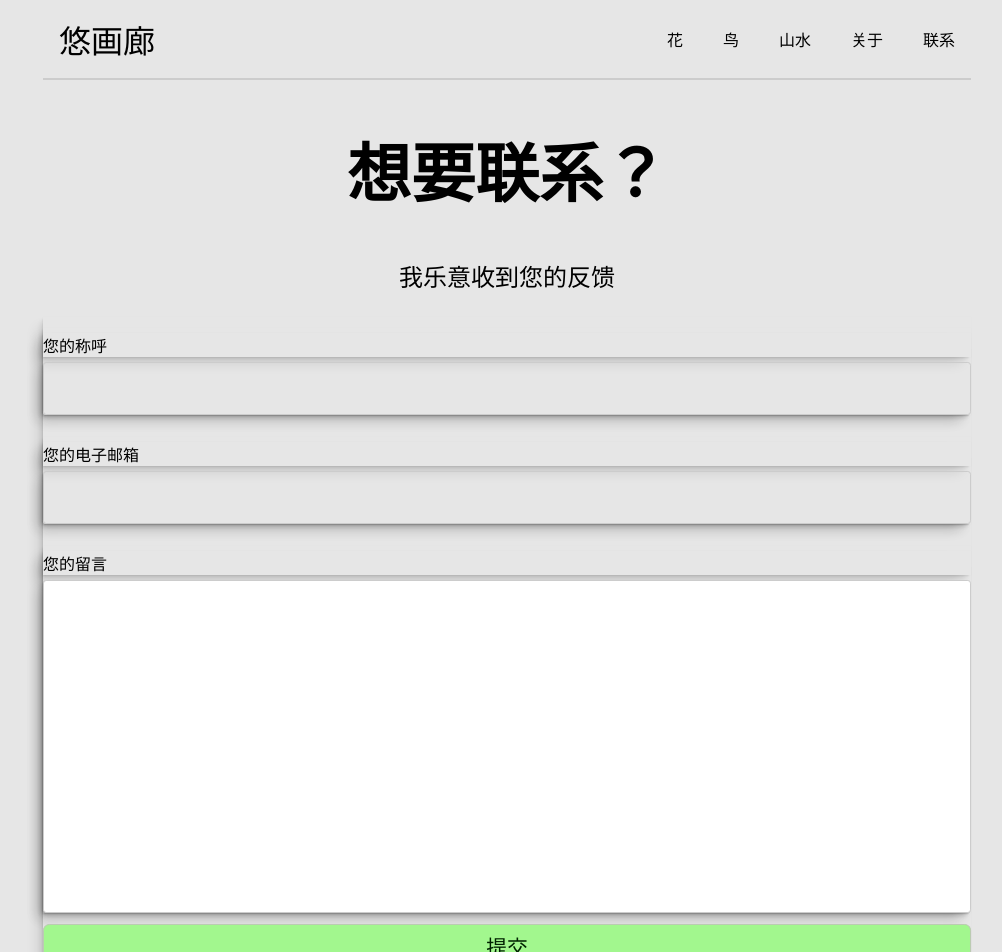
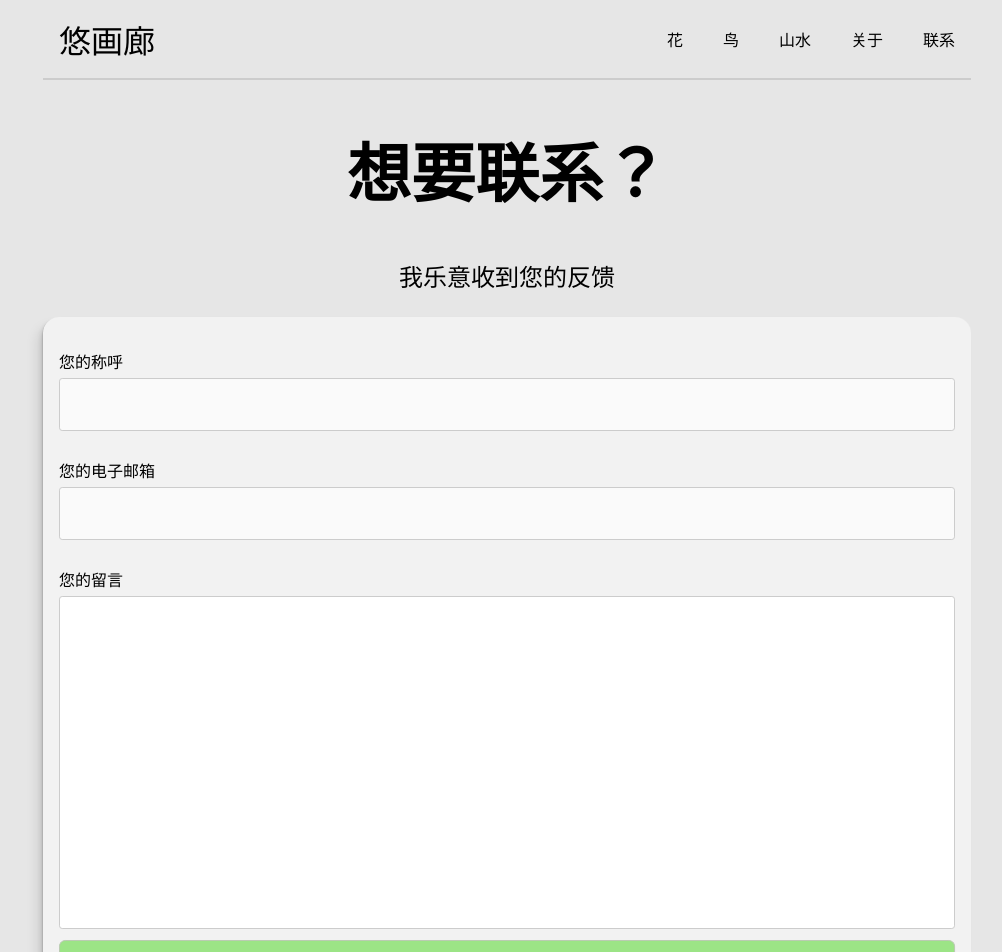
Before and after one commit to CharlieZhuo/YGallery, a Next.js app: page /contact in a window 1280 px wide. Shown: the top 952 px of the page, without its empty margins (133-1135 px from the left). Built offline with nearby package versions, Linux system fonts and the light colour scheme.

Commit message:
look:fix backdrop

```diff
--- a/components/card.module.css
+++ b/components/card.module.css
@@ -12,6 +12,7 @@
   position: relative;
   border-radius: var(--border-radius);
   transition: transform 0.5s;
+  z-index: 1;
 
   --shadow-color: 286deg 36% 65%;
   --shadow-elevation-low: 0.3px 0.5px 0.7px hsl(var(--shadow-color) / 0.24),
--- a/styles/Contact.module.css
+++ b/styles/Contact.module.css
@@ -9,8 +9,6 @@
     -1.2px 1.4px 2.1px -0.8px hsl(var(--shadow-color) / 0.11),
     -3.1px 3.4px 5.2px -1.7px hsl(var(--shadow-color) / 0.11),
     -7.6px 8.3px 12.7px -2.5px hsl(var(--shadow-color) / 0.11);
-  box-shadow: var(--shadow-elevation-medium);
-
 }
 .title {
   font-size: 4rem;
@@ -33,6 +31,12 @@
 .form {
   display: flex;
   flex-direction: column;
+
+  background-color: hsl(0, 0%, 95%);
+  padding: 1rem;
+
+  box-shadow: var(--shadow-elevation-medium);
+  border-radius: 1rem;
 }
 .form section {
   margin-block: 0.7rem;
@@ -49,11 +53,14 @@
   background: none;
   height: 1.4375em;
   margin: 0;
+  background-color: hsl(0, 0%, 98%);
   padding: 1.6rem 0.8rem;
   border-color: #cccccc;
   border-radius: 0.2rem;
   border-style: solid;
   border-width: 1px;
+
+  /* box-shadow: var(--shadow-elevation-medium); */
 }
 
 .form input.inputWithError {
@@ -90,7 +97,7 @@
 
   font-size: 1.3rem;
   padding: 0.4rem;
-  background: #a2f78e;
+  background-color: hsl(106deg 63% 71%);
   color: #002200;
   border: 1px solid #bbcbb2;
   box-shadow: var(--shadow-elevation-low);
@@ -99,6 +106,9 @@
 /* hover */
 .form button:where(:not(:active):hover) {
   box-shadow: var(--shadow-elevation-medium);
+  background-color: hsl(106deg 73% 81%);
+  transition-property: box-shadow background-color;
+  transition-duration: 0.3s;
 }
 
 /* focus */
--- a/styles/Home.module.css
+++ b/styles/Home.module.css
@@ -38,7 +38,7 @@ div.backdrop {
   right: 0%;
   top: 80vh;
   transform: translateY(var(--yvalue));
-  z-index: -1;
+  z-index: 0;
 }
 
 .main ul {
```
